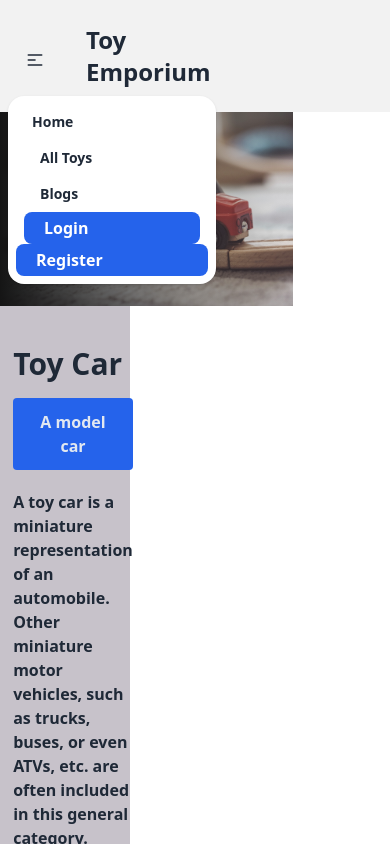
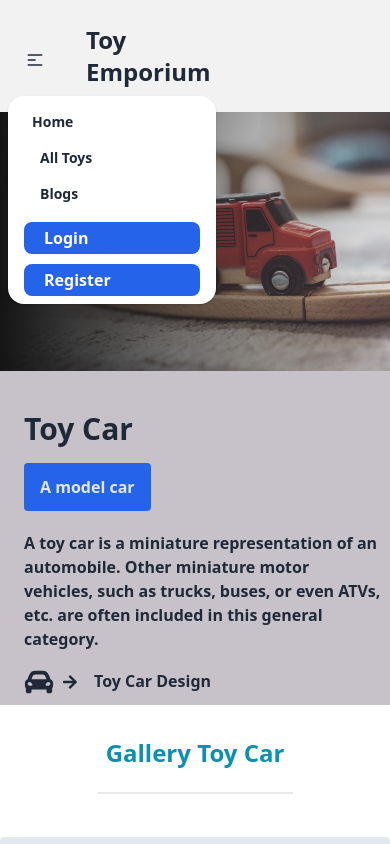
Before and after one commit to studentabusayeed/toy-project, a React (Vite) app: page / in a window 390 px wide. Both pictures are taken after a click on the label 35 px from the left and 60 px from the top of the page. Shown: the top 844 px of the page. Built offline with nearby package versions, Linux system fonts and the light colour scheme; no server answers.

Commit message:
routes added

```diff
--- a/src/pages/Home/Banner/Banner.css
+++ b/src/pages/Home/Banner/Banner.css
@@ -1,5 +1,9 @@
 .banner {
     background-color: rgb(199, 194, 202);
+}
+
+.banner-container img {
+    width: 100%;
 }
 
 @media (max-width: 576px) {
--- a/src/pages/Home/Banner/Banner.jsx
+++ b/src/pages/Home/Banner/Banner.jsx
@@ -1,17 +1,17 @@
-import { FaBeer, FaCarAlt, FaArrowRight } from 'react-icons/fa';
+import { FaCarAlt, FaArrowRight } from 'react-icons/fa';
 import React from 'react';
 import './Banner.css';
 import banner from '../../../assets/banner.jpg';
 const Banner = () => {
     return (
         <div>
-            <div className='flex hello'>
-                <div className='banner-container w-3/4 relative'>
+            <div className='md:flex hello'>
+                <div className='banner-container md:w-3/4 relative'>
                     <img className='' src={banner} alt="" />
                     <div className="absolute flex items-center h-full left-0 bottom-0 top-0 right-0 bg-gradient-to-r from-[#151515] to-[rgba(21, 21, 21, 0)]">
                     </div>
                 </div>
-                <div className='banner p-2 w-1/3 flex justify-center'>
+                <div className='banner p-2 md:w-1/3 flex justify-center'>
                     <div className='ms-4 mt-8'>
                         <h3 className='text-3xl font-bold mb-2'>Toy Car</h3>
                         <button className='bg-blue-600 text-slate-200 rounded font-bold mt-2 mb-5 px-4 py-3'>A model car</button>
--- a/src/pages/Shared/Navbar/Navbar.css
+++ b/src/pages/Shared/Navbar/Navbar.css
@@ -15,3 +15,13 @@
         display: none;
     }
 }
+@media (max-width: 576px) {
+    .log-btn {
+        margin-top: 10px;
+        margin-bottom: 10px;
+        padding: auto;
+    }
+    .reg-btn {
+        padding: auto;
+    }
+}
--- a/src/pages/Shared/Navbar/Navbar.jsx
+++ b/src/pages/Shared/Navbar/Navbar.jsx
@@ -25,10 +25,10 @@ const Navbar = () => {
         {user?.email ? <>
             <img className={user.photoURL ? 'img-menu' : ''} title={user?.displayName} src={user?.photoURL
             } alt="" />
-            <li><button className='font-semibold bg-blue-600 px-5 py-1 rounded-lg flex items-center text-white mx-2' onClick={handleLogout}>Log out</button></li>
+            <li><button className='font-semibold bg-blue-600 px-5 py-1 rounded-lg flex items-center text-white mx-2 log-btn' onClick={handleLogout}>Log out</button></li>
         </> :
-            <Link className='font-semibold bg-blue-600 px-5 py-1 rounded-lg flex items-center text-white mx-2' to="/login">Login</Link>}
-        <Link className='font-semibold bg-blue-600 px-5 py-1 rounded-lg flex items-center text-white' to="/register">Register</Link>
+            <Link className='font-semibold bg-blue-600 px-5 py-1 rounded-lg flex items-center text-white mx-2 log-btn' to="/login">Login</Link>}
+        <Link className='font-semibold bg-blue-600 px-5 py-1 rounded-lg flex items-center text-white reg-btn mx-2' to="/register">Register</Link>
     </>
 
     return (
```
